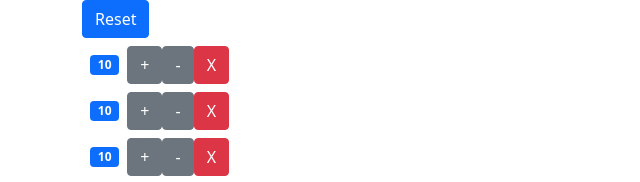
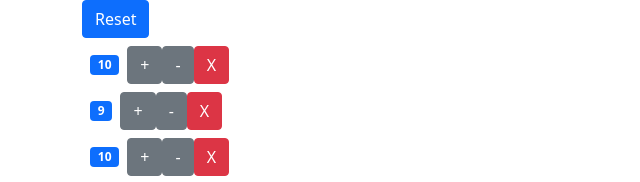
Before and after one commit to MissJL/cart, a React (Create React App) app: page / in a window 1280 px wide. Shown: the top 182 px of the page, without its empty margins (0-640 px from the left). Built offline with nearby package versions, Linux system fonts and the light colour scheme.

Commit message:
fixed deletebutton

```diff
--- a/src/Components/Products.jsx
+++ b/src/Components/Products.jsx
@@ -5,7 +5,7 @@ class Products extends Component {
   state = {
     products: [
       { id: 1, quantity: 10 },
-      { id: 2, quantity: 10 },
+      { id: 2, quantity: 9 },
       { id: 3, quantity: 10 },
       { id: 4, quantity: 10 },
     ],
@@ -40,8 +40,8 @@ class Products extends Component {
     this.setState({ products });
   };
 
-  handleDelete = (product) => {
-    const products = this.state.products.filter((p) => p.id !== product.id);
+  handleDelete = (id) => {
+    const products = this.state.products.filter((p) => p.id !== id);
     this.setState({ products });
   };
 
```
